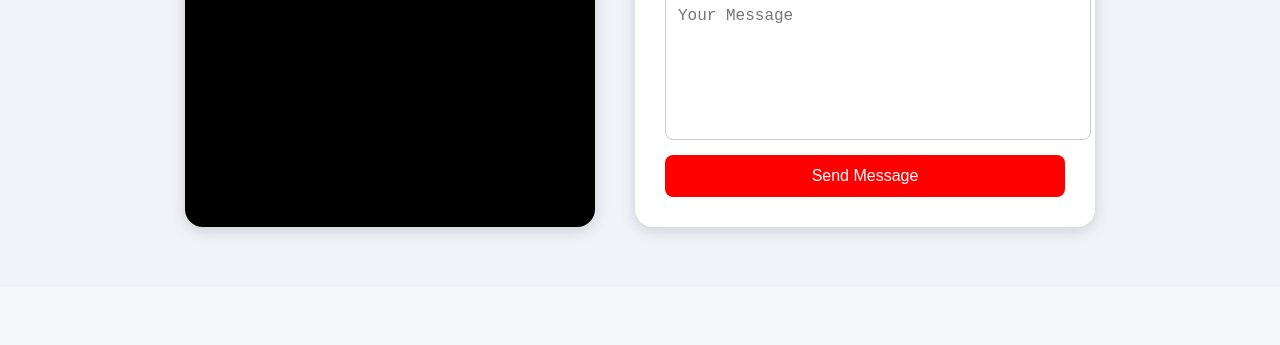
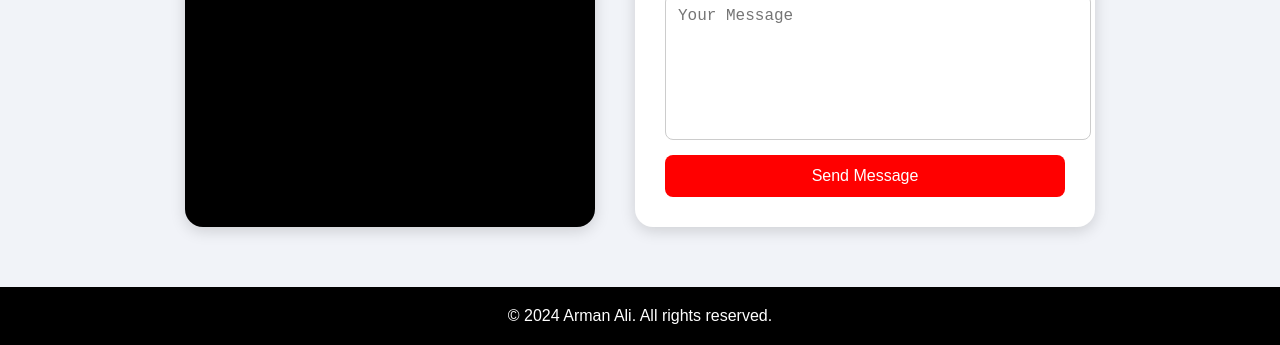
Before and after one commit to haseebkhanrath80-rgb/New-folder, a plain HTML site: page index.html in a window 1280 px wide. Shown: the part 2228-2573 px from the top of the page. Before the commit the page ends 2515 px from the top, so only its background shows below. Drawn offline with Linux system fonts and the light colour scheme.

Commit message:
new portfolio project

```diff
--- a/index.html
+++ b/index.html
@@ -34,7 +34,7 @@
 
     <!-- RIGHT SIDE: Image -->
      <div style="padding-right: 80px;">
-         <img src="/assets/images/WhatsApp Image 2025-11-16 at 13.15.03_00ec8d29.jpg"
+         <img src="/assets/images/ch-arman.jpg"
               alt="Profile Image"
               style="width: 350px; height: 350px; object-fit: cover; border-radius: 50%;">
 
@@ -265,7 +265,15 @@
         </form>
 
     </div>
-</section>
+    </section>
+    <footer>
+
+    <p style="text-align: center; padding: 20px; background-color: black; color: white;">
+        &copy; 2024 Arman Ali. All rights reserved.
+    </p>
+
+    </footer>
+
 
 
 
```
Also changed, not shown: 2 other files.
